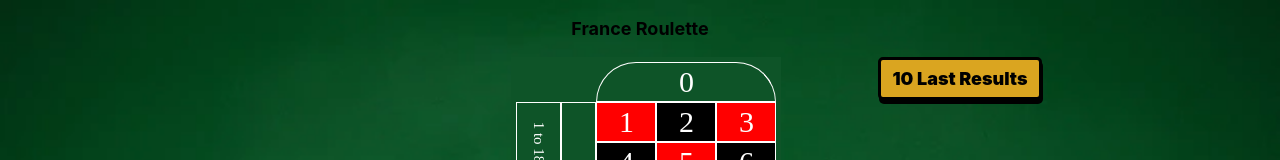
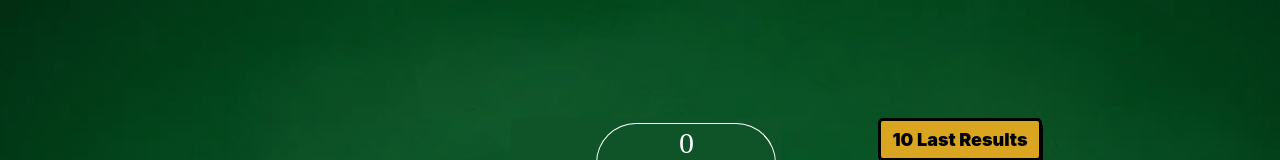
Before and after one commit to JoshuaDevCo/ok-casino, a React (Create React App) app: page /roulette in a window 1280 px wide. Shown: the top 160 px of the page. Built offline with nearby package versions, Linux system fonts and the light colour scheme.

Commit message:
fix position on pages

```diff
--- a/src/Components/BlackJack/index.js
+++ b/src/Components/BlackJack/index.js
@@ -1,11 +1,9 @@
 import React from 'react';
-import { GeneralDiv, InteriorDiv, TitleGame } from "./style";
-import { BLACKJACK_TITLE } from "../BlackJack/Utils/constants"
+import { GeneralDiv, InteriorDiv } from "./style";
 
 const BlackJack = () => {
     return (
         <GeneralDiv>
-            <TitleGame>{BLACKJACK_TITLE}</TitleGame>
             <InteriorDiv>
                 BlackJack
             </InteriorDiv>
--- a/src/Components/BlackJack/style.js
+++ b/src/Components/BlackJack/style.js
@@ -5,6 +5,8 @@ export const GeneralDiv = styled.div`
     flex-direction: column;
     justify-content: center;
     align-items: center;
+    width: 100vw;
+    height: 100vh;
 `;
 
 export const InteriorDiv = styled.div`
@@ -12,8 +14,3 @@ export const InteriorDiv = styled.div`
     flex-direction: row;
     justify-content: center;
 `;
-
-export const TitleGame = styled.p`
-    font-size: large;
-    font-weight: 700;
-`;
--- a/src/Components/Home/style.js
+++ b/src/Components/Home/style.js
@@ -5,6 +5,8 @@ export const GeneralDiv = styled.div`
     flex-direction: column;
     justify-content: center;
     align-items: center;
+    width: 100vw;
+    height: 100vh;
 `;
 
 export const Title = styled.p`
--- a/src/Components/NoPage/style.js
+++ b/src/Components/NoPage/style.js
@@ -5,7 +5,8 @@ export const GeneralDiv = styled.div`
     flex-direction: column;
     justify-content: center;
     align-items: center;
-    margin: 50px;
+    width: 100vw;
+    height: 100vh;
 `;
 
 export const LogoImage = styled.img`
--- a/src/Components/Roulette/index.js
+++ b/src/Components/Roulette/index.js
@@ -3,14 +3,12 @@ import Board from "./Board";
 import Spinner from "./Spinner";
 import MyMoney from "./MyMoney";
 import History from "./History";
-import { GeneralDiv, InteriorDiv, TitleGame } from "./style";
-import { ROULETTE_TITLE } from "./Utils/constants"
+import { GeneralDiv, InteriorDiv } from "./style";
 
 const Roulette = () => {
 
     return (
         <GeneralDiv>
-            <TitleGame>{ROULETTE_TITLE}</TitleGame>
             <InteriorDiv>
                 <MyMoney />
                 <Board />
--- a/src/Components/Roulette/style.js
+++ b/src/Components/Roulette/style.js
@@ -5,6 +5,8 @@ export const GeneralDiv = styled.div`
     flex-direction: column;
     justify-content: center;
     align-items: center;
+    width: 100vw;
+    height: 100vh;
 `;
 
 export const InteriorDiv = styled.div`
@@ -12,8 +14,3 @@ export const InteriorDiv = styled.div`
     flex-direction: row;
     justify-content: center;
 `;
-
-export const TitleGame = styled.p`
-    font-size: large;
-    font-weight: 700;
-`;
```
